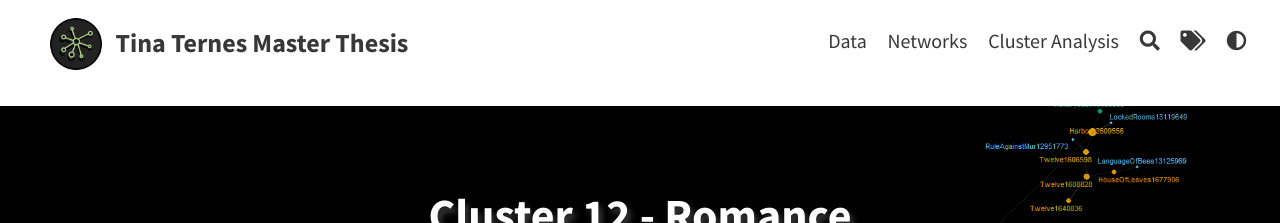
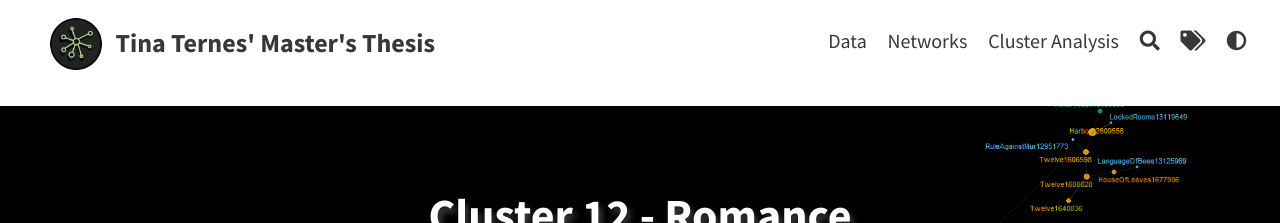
Before and after one commit to TinaTe/ReaderReviewNetworks, a Jekyll site: the page built from _portfolio/cake.md, in a window 1280 px wide. Shown: the top 223 px of the page. Built offline with Jekyll 4.4.1, drawn with Linux system fonts in a browser that asks for light colours; a script that is not in the unit is left out.

Commit message:
lower pngs

```diff
--- a/_config.yml
+++ b/_config.yml
@@ -3,14 +3,14 @@
 url: "https://TinaTe.github.io"
 
 # THEME-SPECIFIC CONFIGURATION
-title: Tina Ternes Master Thesis                                  # site's title
+title: Tina Ternes' Master's Thesis                                  # site's title
 description: "A website with additional information to my masters thesis"      # used by search engines
 avatar:  assets/img/icon_net.png                         # Empty for no avatar in navbar
 favicon:  assets/img/icon_net.png                             # Icon displayed in the tab
 
 # Header and footer text
 header_text: Using networks to navigate a corpus of reader reviews <br> <i> An explorative study of absorption expressions in different genres </i>  # Change Blog header text
-header_feature_image: assets/img/header/DarkNet.png
+header_feature_image: assets/img/header/darknet.png
 header_feature_image_responsive: true
 footer_text: >
   Powered by <a href="https://jekyllrb.com/">Jekyll</a> with <a href="https://github.com/sylhare/Type-on-Strap">Type on Strap</a>
--- a/_portfolio/cake.md
+++ b/_portfolio/cake.md
@@ -2,7 +2,7 @@
 layout: post
 title: Cluster 12 - Romance
 feature-img: "assets/img/portfolio/clusters_black.png"
-img: "assets/img/portfolio/Cluster12.png"
+img: "assets/img/portfolio/cluster12.png"
 ---
 
 Sed ut perspiciatis unde omnis iste natus error sit voluptatem accusantium doloremque laudantium,
```
Also changed, not shown: assets/img/header/triangular-medium.jpeg (deleted), assets/img/header/triangular-small.jpeg (deleted), assets/img/header/triangular.jpeg (deleted), assets/img/lineart.png (deleted), assets/img/mermaid-example.png (deleted), assets/img/portfolio/cabin.png (deleted), assets/img/portfolio/cake.png (deleted), assets/img/portfolio/circus.png (deleted), assets/img/portfolio/game.png (deleted), assets/img/portfolio/github.png (deleted), assets/img/portfolio/jekyllblog2.png (deleted), assets/img/portfolio/ninja.png (deleted), assets/img/portfolio/safe.png (deleted), assets/img/portfolio/submarine.png (deleted), 4 more files.
